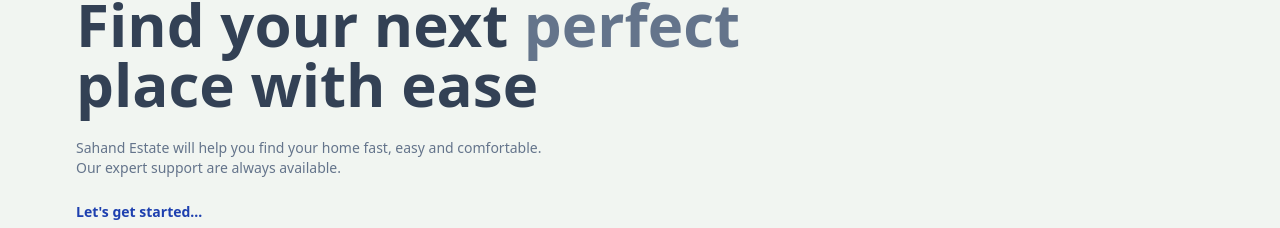
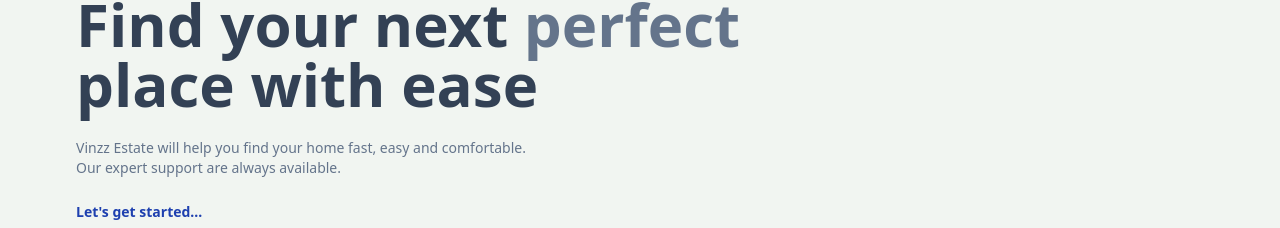
Before and after one commit to Vinzz34/mern-real-estate-app, a React (Vite) app in the folder client/: page / in a window 1280 px wide. Shown: the part 186-414 px from the top of the page. Built offline with nearby package versions, Linux system fonts and the light colour scheme; no server answers.

Commit message:
changed name

```diff
--- a/client/src/pages/Home.jsx
+++ b/client/src/pages/Home.jsx
@@ -57,7 +57,7 @@ const Home = () => {
         </h1>
         <div className="text-xs sm:text-sm text-slate-500">
           <p>
-            Sahand Estate will help you find your home fast, easy and
+            Vinzz Estate will help you find your home fast, easy and
             comfortable.
           </p>
           <p>Our expert support are always available.</p>
```
